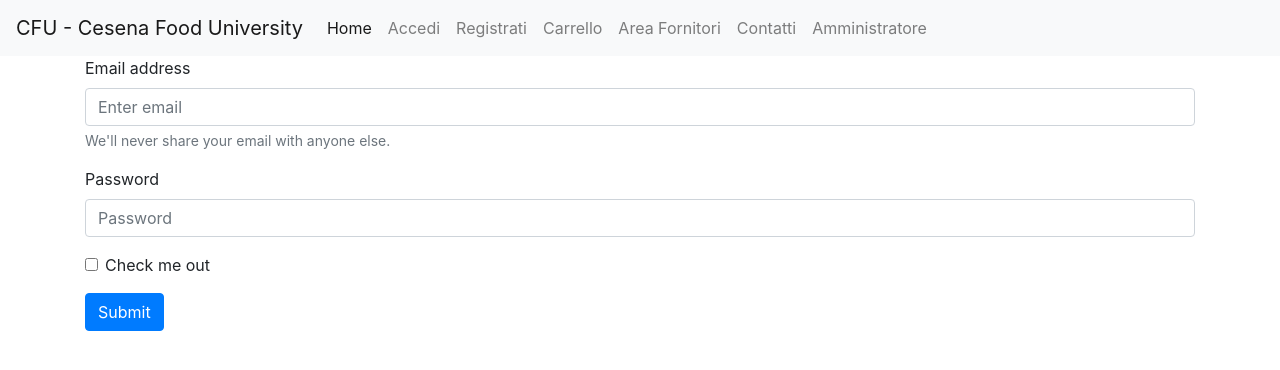
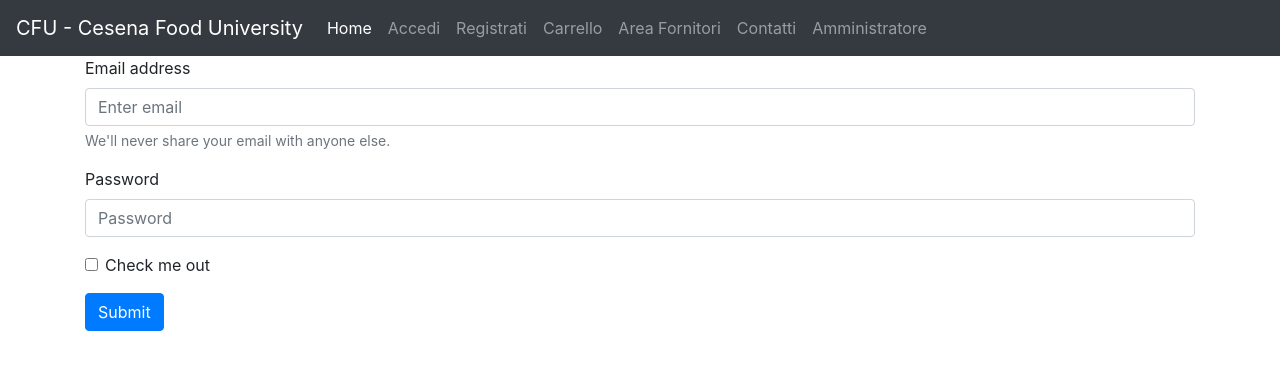
Before and after one commit to elizabetabudini/food-delivery-website, a PHP site: page /accedi.php in a window 1280 px wide. Shown: the top 370 px of the page. Run offline with PHP 8.4, Linux system fonts and the light colour scheme; some libraries are stand-ins or nearby versions.

Commit message:
push per filo

```diff
--- a/codice (trascina questa cartella su Atom)/php/menu.php
+++ b/codice (trascina questa cartella su Atom)/php/menu.php
@@ -1,4 +1,4 @@
-<nav class="navbar navbar-expand-lg navbar-light bg-light sticky-top">
+<nav class="navbar navbar-expand-lg navbar-dark bg-dark sticky-top">
 <button class="navbar-toggler" type="button" data-toggle="collapse" data-target="#navbarSupportedContent" aria-controls="navbarSupportedContent" aria-expanded="false" aria-label="Toggle navigation">
 <span class="navbar-toggler-icon"></span>
 </button>
@@ -9,6 +9,7 @@
   <li class="nav-item active">
     <a class="nav-link" href="homeclienti.html">Home <span class="sr-only">(current)</span></a>
   </li>
+
   <li class="nav-item">
     <a class="nav-link" href="accedi.html">Accedi</a>
   </li>
```
